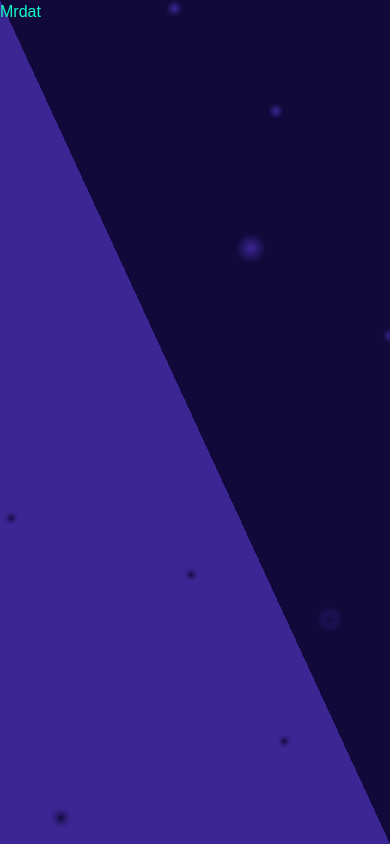
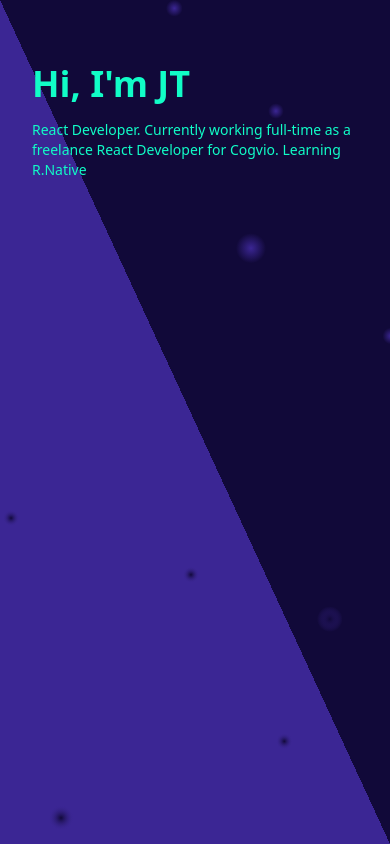
Before and after one commit to jakubturner/jt_portfolio, a React (Create React App) app: page / in a window 390 px wide. Built offline with nearby package versions, Linux system fonts and the light colour scheme.

Commit message:
create mobile version h1...

```diff
--- a/src/App.tsx
+++ b/src/App.tsx
@@ -5,7 +5,10 @@ function App() {
         <main className='bgGradient w-screen h-screen relative'>
             <div className='bg-main-pattern w-full h-full absolute top-0 left-0 bg-cover bg-center'></div>
             <div>
-                <h1 className='text-mintGreen-default'>Mrdat</h1>
+              <div className='pl-8 pr-8 pt-16' >
+                <h1 className='text-mintGreen-default w-32 h-8 font-black text-4xl inline'>Hi, I'm JT</h1>
+                <p className='text-mintGreen-default font-medium text-sm mt-4'>React Developer. Currently working full-time as a freelance React Developer for Cogvio. Learning R.Native</p>
+                </div>
             </div>
         </main>
   );
--- a/src/index.css
+++ b/src/index.css
@@ -1,3 +1,5 @@
+@import url('https://fonts.googleapis.com/css2?family=Roboto+Mono:ital,wght@0,100;0,200;0,300;0,400;0,500;0,600;0,700;1,100;1,200;1,300;1,400;1,500;1,600;1,700&display=swap');
+
 @tailwind base;
 @tailwind components;
 @tailwind utilities;
--- a/tailwind.config.js
+++ b/tailwind.config.js
@@ -27,8 +27,7 @@ module.exports = {
      },
    },
     fontFamily: {
-      sans: ['Graphik', 'sans-serif'],
-      serif: ['Merriweather', 'serif'],
+      body: ['Roboto Mono']
     },
   },
   variants: {
```
Also changed, not shown: 1 other file (tests, documents, lock files or other folders).
